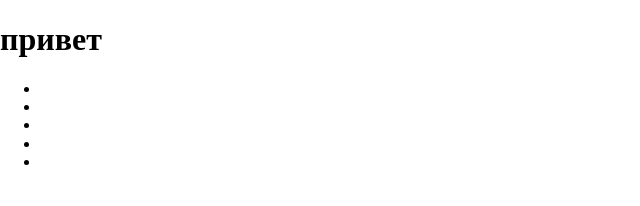
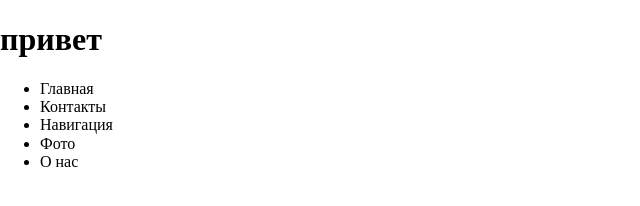
Before and after one commit to AleksBatonik/-----------------------, a plain HTML site: page index.html in a window 1280 px wide. Shown: the whole page, without its empty margins (0-640 px from the left). Drawn offline with Linux system fonts and the light colour scheme.

Commit message:
добавил список в навигацию

```diff
--- a/index.html
+++ b/index.html
@@ -14,12 +14,12 @@
         <div class="head">
             <h1 class="head1">привет</h1>
             <div class="nav">
-                <ul>
-                    <li></li>
-                    <li></li>
-                    <li></li>
-                    <li></li>
-                    <li></li>
+                <ul class="nav_list">
+                    <li class="nav_link"><a>Главная</a></li>
+                    <li class="nav_link"><a>Контакты</a></li>
+                    <li class="nav_link"><a>Навигация</a></li>
+                    <li class="nav_link"><a>Фото</a></li>
+                    <li class="nav_link"><a>О нас</a></li>
                 </ul>
             </div>
         </div>
```
